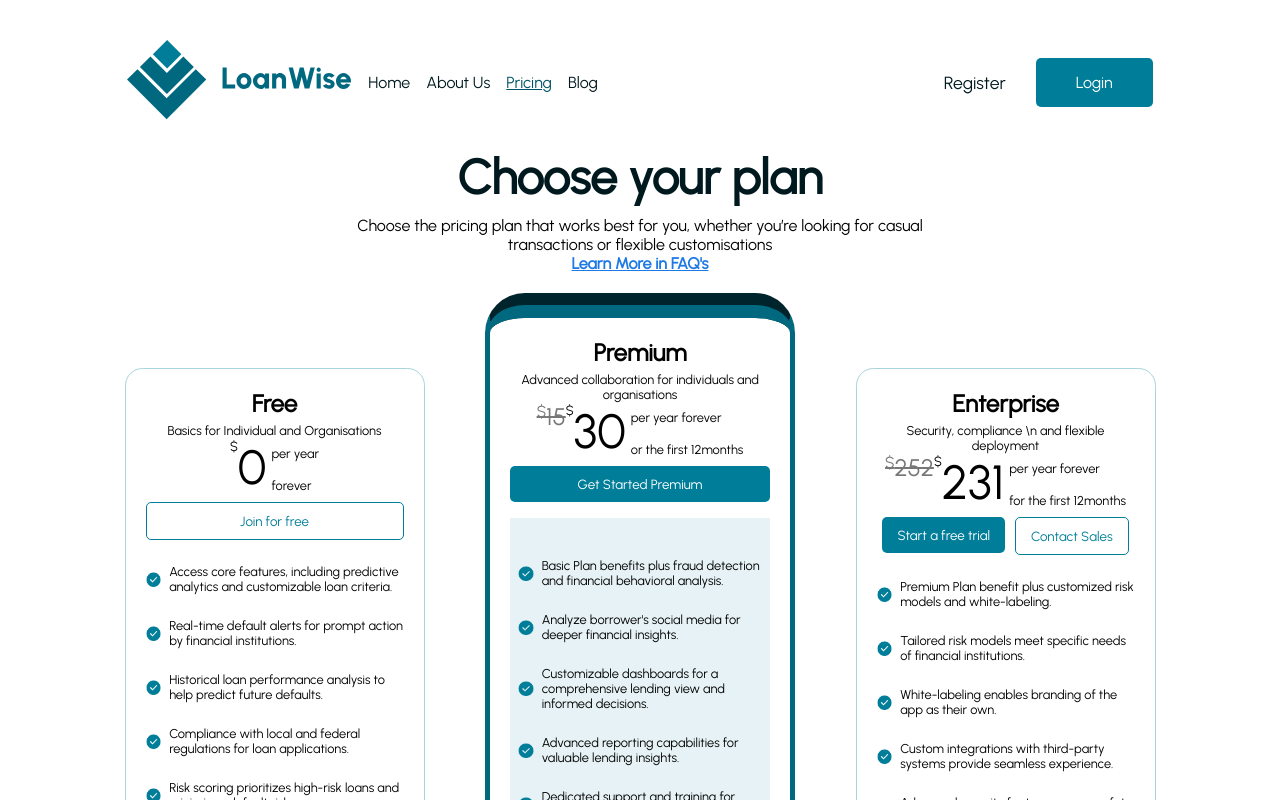
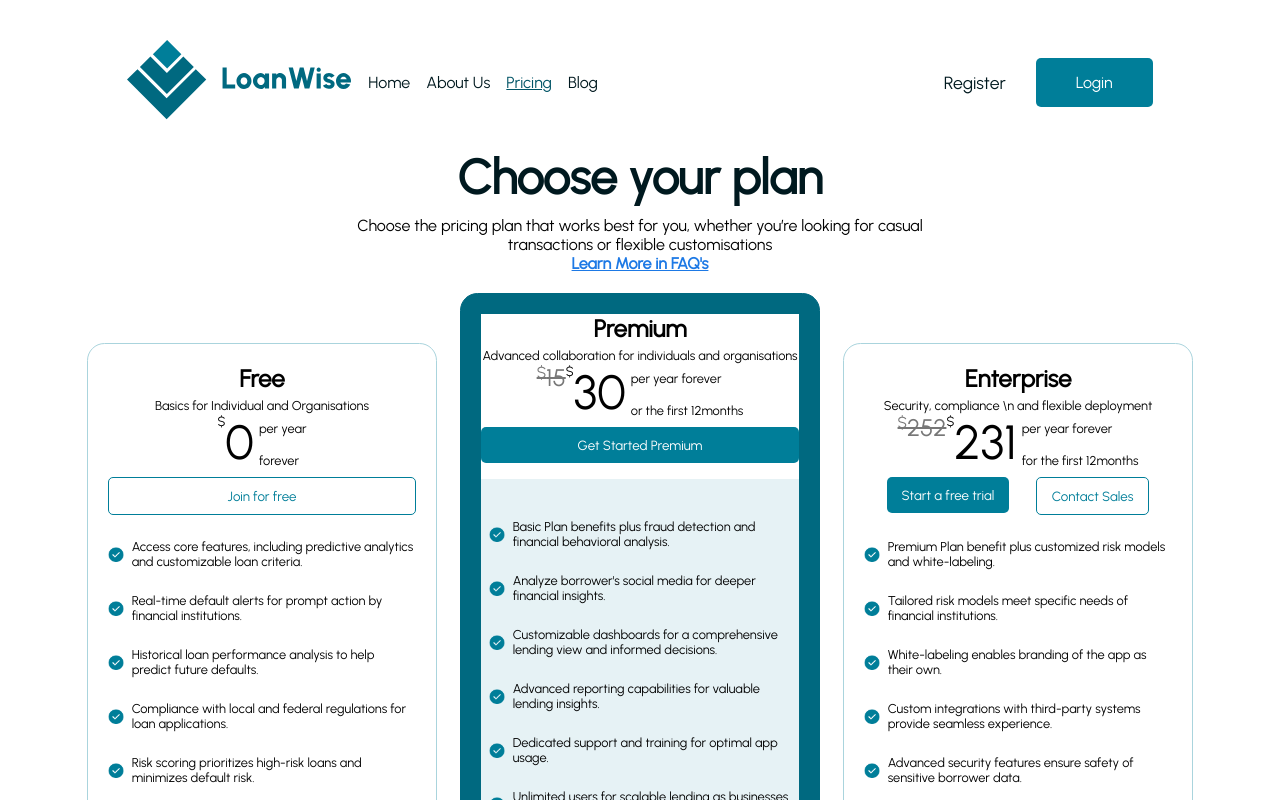
Before and after one commit to t1-loanwise/-loan-wise-Group1-Team1A, a React (Create React App) app: page /pricing in a window 1280 px wide. Shown: the top 800 px of the page. Built offline with nearby package versions, Linux system fonts and the light colour scheme.

Commit message:
update: style pricing page

```diff
--- a/src/App.css
+++ b/src/App.css
@@ -118,24 +118,32 @@
   border: 1px solid #aad4dd;
   border-radius: 17.5px;
   padding: 20px;
-  width: 300px;
+  width: 350px;
   height: 600px;
   text-align: center;
 }
 
 .price-card.active {
-  border: 5px solid #006980;
-  border-top: groove 25px #006980;
-  border-radius: 40px;
-  width: 310px;
-  height: 750px;
+  border: 1px solid #006980;
+  background: #006980;
+  /* border-top: groove 25px #006980; */
+  /* border-radius: 12px; */
+  width: 360px;
+  height: 700px;
 }
 .price-card.active ul {
+  padding: 16px 8px;
+  /* margin: 16px 0; */
+}
+.premium-price-content.active {
   background: #e6f2f5;
-  padding: 16px 8px;
-  margin: 16px 0;
+  height: 100%;
+  border-radius: 5px;
 }
-
+.premium-head-content.active {
+  background: #ffffff;
+  padding-bottom: 16px;
+}
 .price-card h3 {
   margin-bottom: 5px;
   font-weight: 900;
--- a/src/components/PriceCard.js
+++ b/src/components/PriceCard.js
@@ -14,6 +14,8 @@ const PriceCard = (props) => {
 
   return (
     <div className={`price-card ${props.active ? "active" : ""}`}>
+      <div className={`premium-price-content ${props.active ? "active" : ""}`}>
+        <div className={`premium-head-content ${props.active ? "active" : ""}`}>
           <h3>{props.title}</h3>
           <p>{props.description}</p>
           <div className="pricing-row justify-center align-start">
@@ -52,7 +54,9 @@ const PriceCard = (props) => {
               <FillButton label={props.fillButtonLabel} />
             )}
           </div>
+        </div>
         <ul className="pricing_list">{points}</ul>
+      </div>
     </div>
   );
 };
```
Lines whose indentation alone changed are shown as unchanged.
